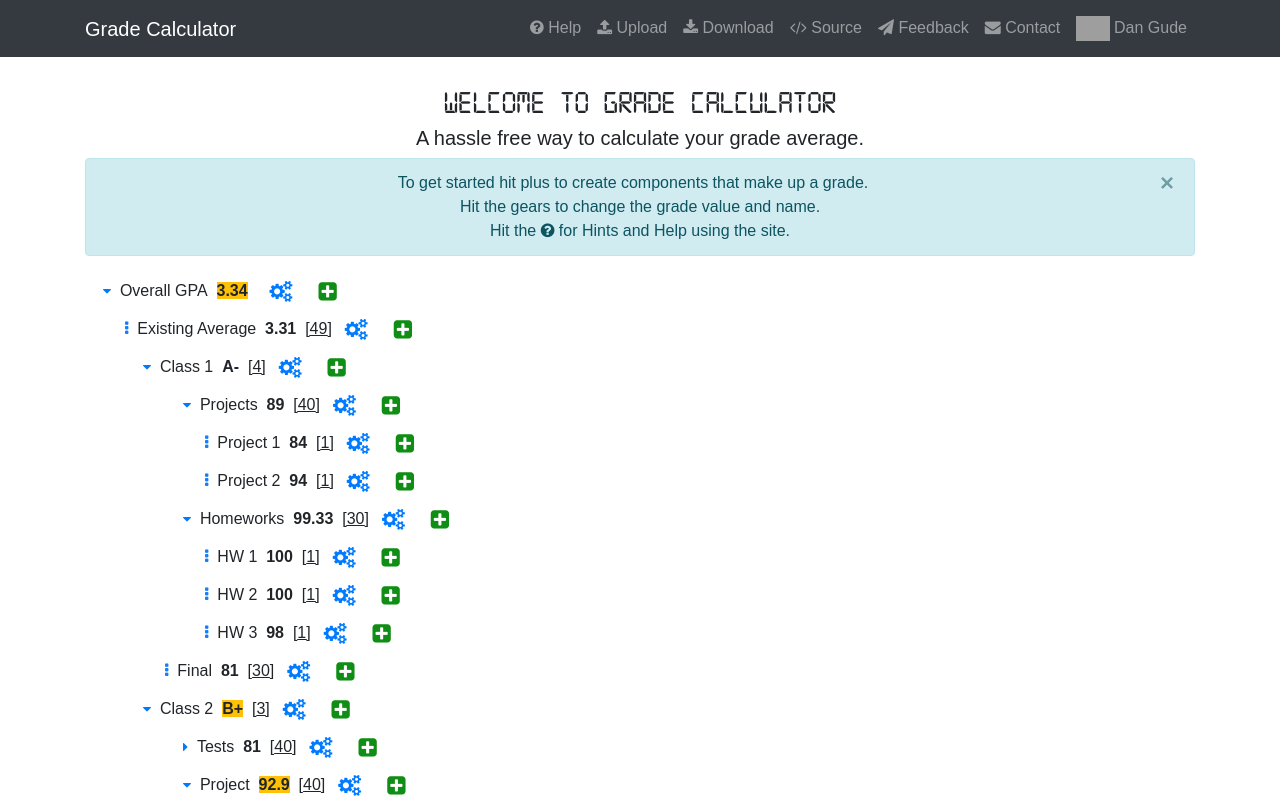
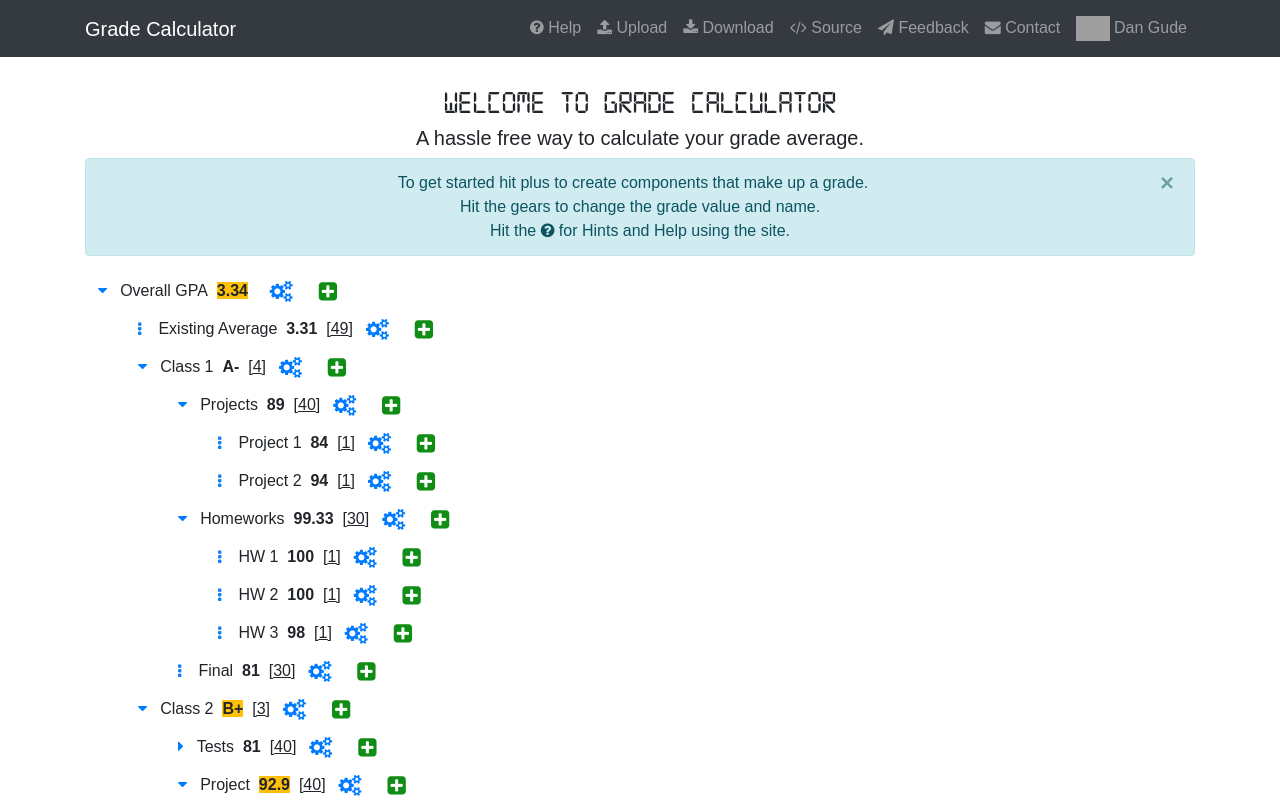
Before and after one commit to DanTheManGude/Grade-Calculator, a React (Create React App) app: page / in a window 1280 px wide. Shown: the top 800 px of the page. Built offline with nearby package versions, Linux system fonts and the light colour scheme; grey boxes are pictures that could not be loaded.

Commit message:
Fixed Spacing for leaf grades with new icons

```diff
--- a/src/components/Grade.js
+++ b/src/components/Grade.js
@@ -90,10 +90,9 @@ export class Grade extends React.Component {
             <div>
                 <span>
                     {/*Dash for leaf grades*/}
-                    <i style={leafStyle} className="fa fa-ellipsis-v" aria-hidden="true"></i>
-                    &nbsp;&nbsp;
+                    <i style={leafStyle} className="fa fa-ellipsis-v btn default" aria-hidden="true">&nbsp;</i>
                     {/*toggles the hiding of all of the children of the current grade*/}
-                    <button style={nonLeafStyle} className="btn btn-link btn-sm pointer" onClick={() => {
+                    <button style={nonLeafStyle} className="btn-link btn pointer" onClick={() => {
                         store.dispatch({
                             type: 'TOGGLE_HIDE',
                             h: this.props.state.heritage.concat(this.props.state.id)
```
